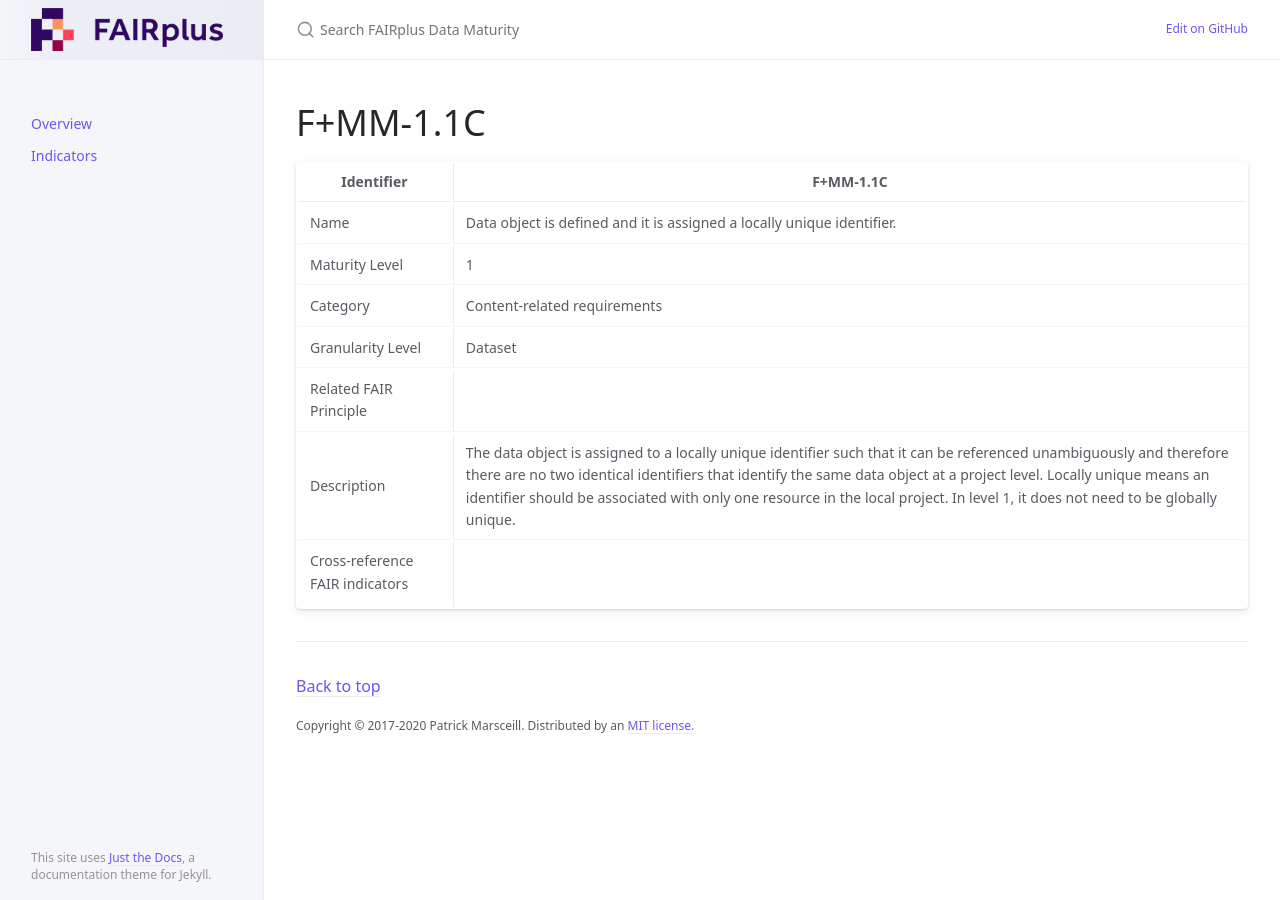
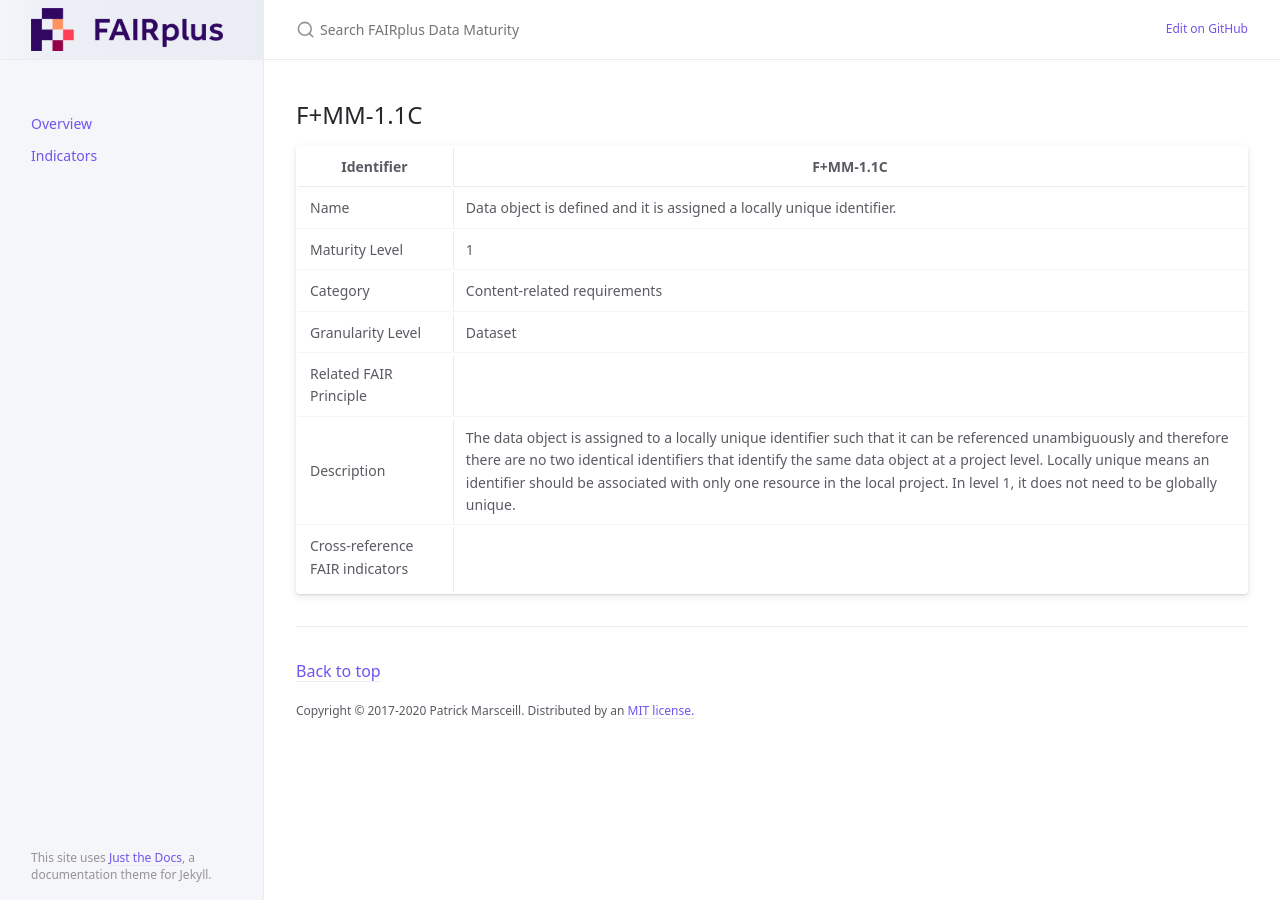
Before and after one commit to FAIRplus/Data-Maturity, a Jekyll site: the page built from docs/_indicators/F+MM-1.1C.md, in a window 1280 px wide. Built offline with Jekyll 4.4.1, drawn with Linux system fonts in a browser that asks for light colours.

Commit message:
Update F+MM-1.1C.md

```diff
--- a/docs/_indicators/F+MM-1.1C.md
+++ b/docs/_indicators/F+MM-1.1C.md
@@ -4,7 +4,7 @@ title: F+MM-1.1C
 nav_exclude: True
 ---
 
-# F+MM-1.1C
+## F+MM-1.1C
 
 | Identifier | F+MM-1.1C |
 | --------- | ----------|
```
